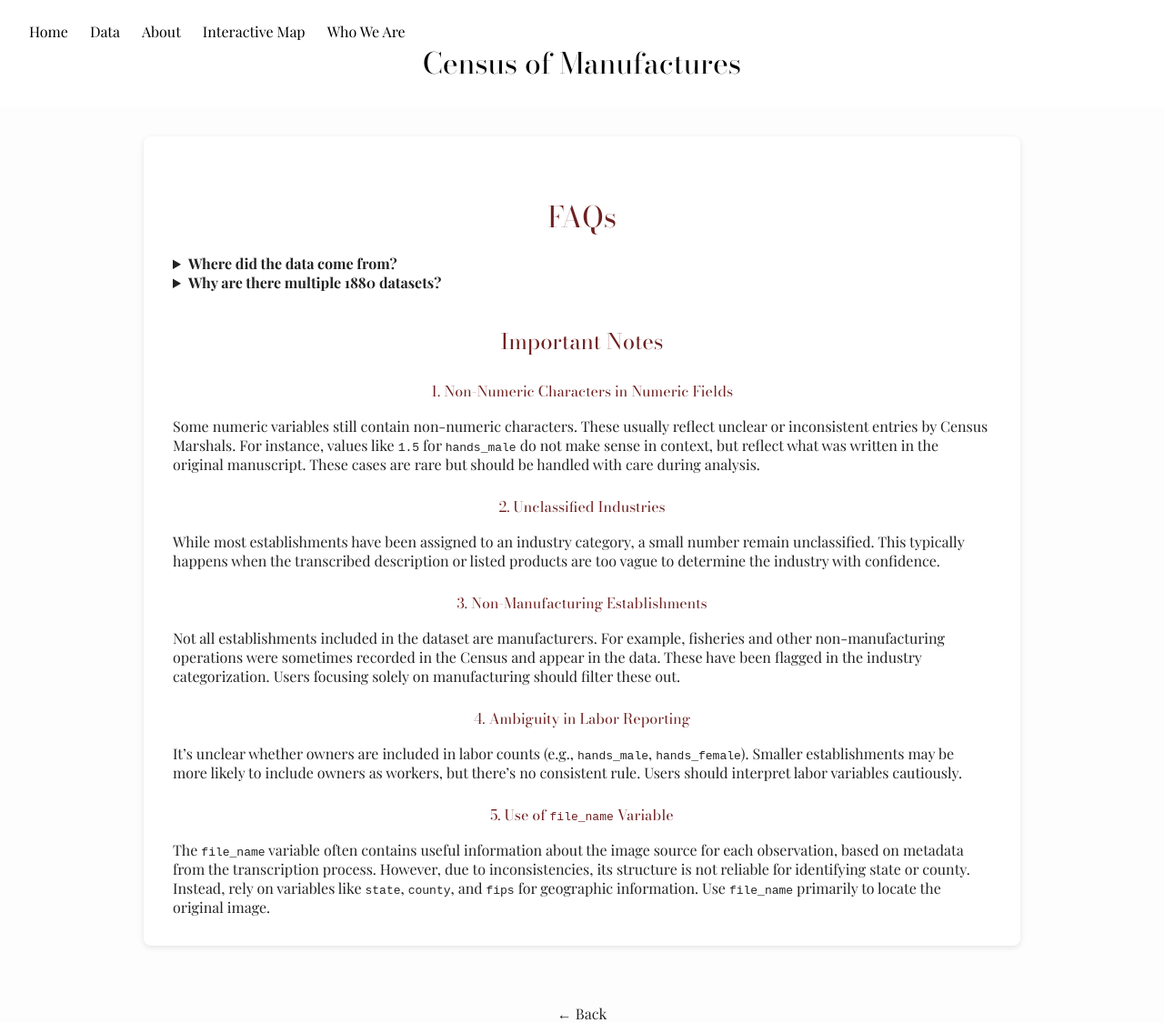
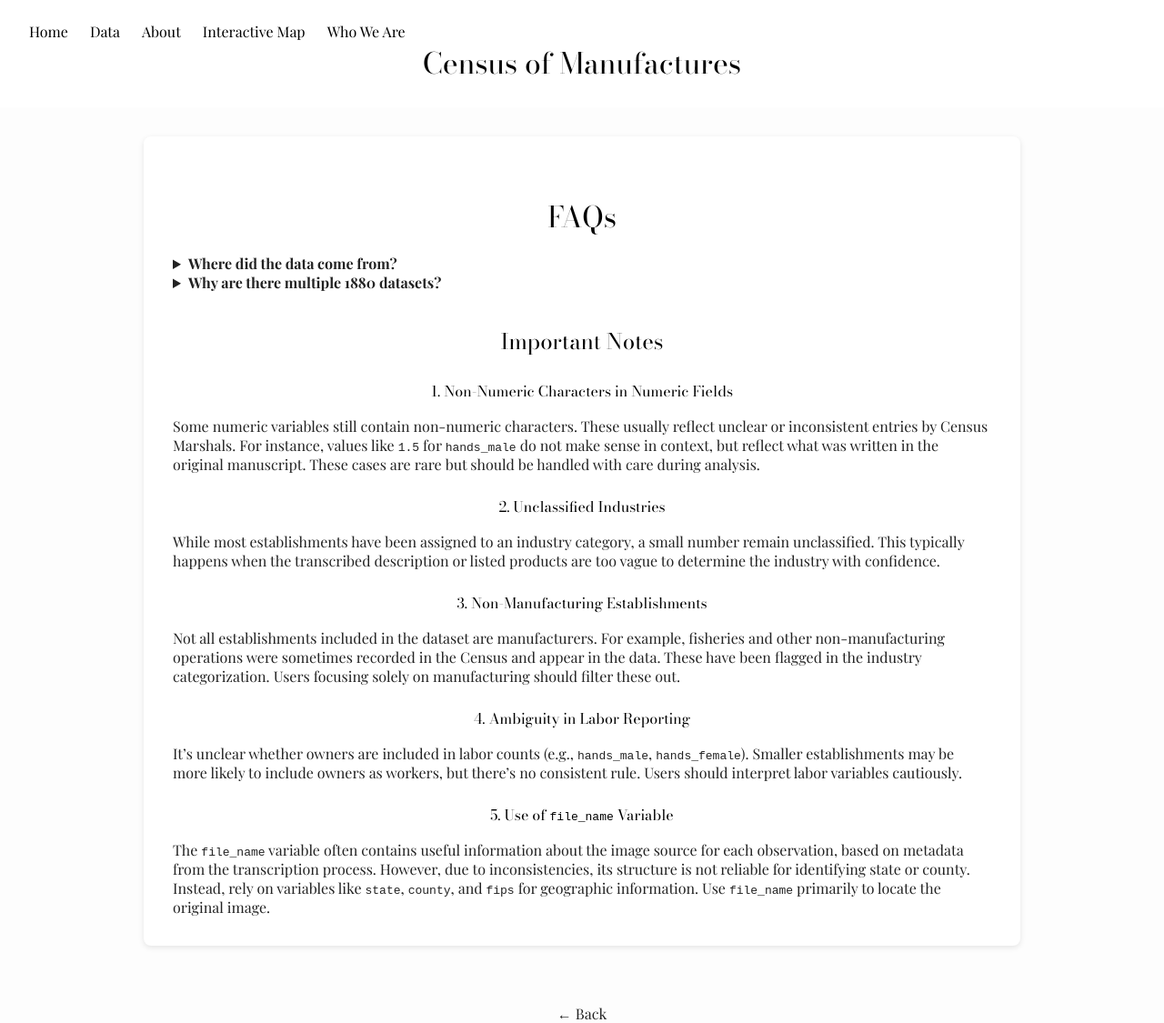
Before and after one commit to allen-otterstrom/CMF_data, a Jekyll site: the page built from faqs.md, in a window 1280 px wide. Shown: the whole page at 91% size. Built offline with Jekyll 4.4.1, drawn with Linux system fonts in a browser that asks for light colours.

Commit message:
Update style.css

```diff
--- a/assets/style.css
+++ b/assets/style.css
@@ -55,9 +55,19 @@ header nav a.active {
     margin: 2em auto;         /* center horizontally and vertical spacing */
     padding: 2em;             /* padding around text */
     border-radius: 8px;       /* optional: rounded corners like main pages */
-    text-align: center;       /* optional: center the text */
+    text-align: left;       /* optional: center the text */
 }
 
+.markdown-body h1,
+.markdown-body h2,
+.markdown-body h3,
+.markdown-body h4,
+.markdown-body h5,
+.markdown-body h6 {
+    font-family: 'Bodoni Moda', serif;
+    font-weight: 400;
+    color: #000; /* or #222 if you prefer dark gray */
+}
 
 /* Image container */
 .image-container {
```
